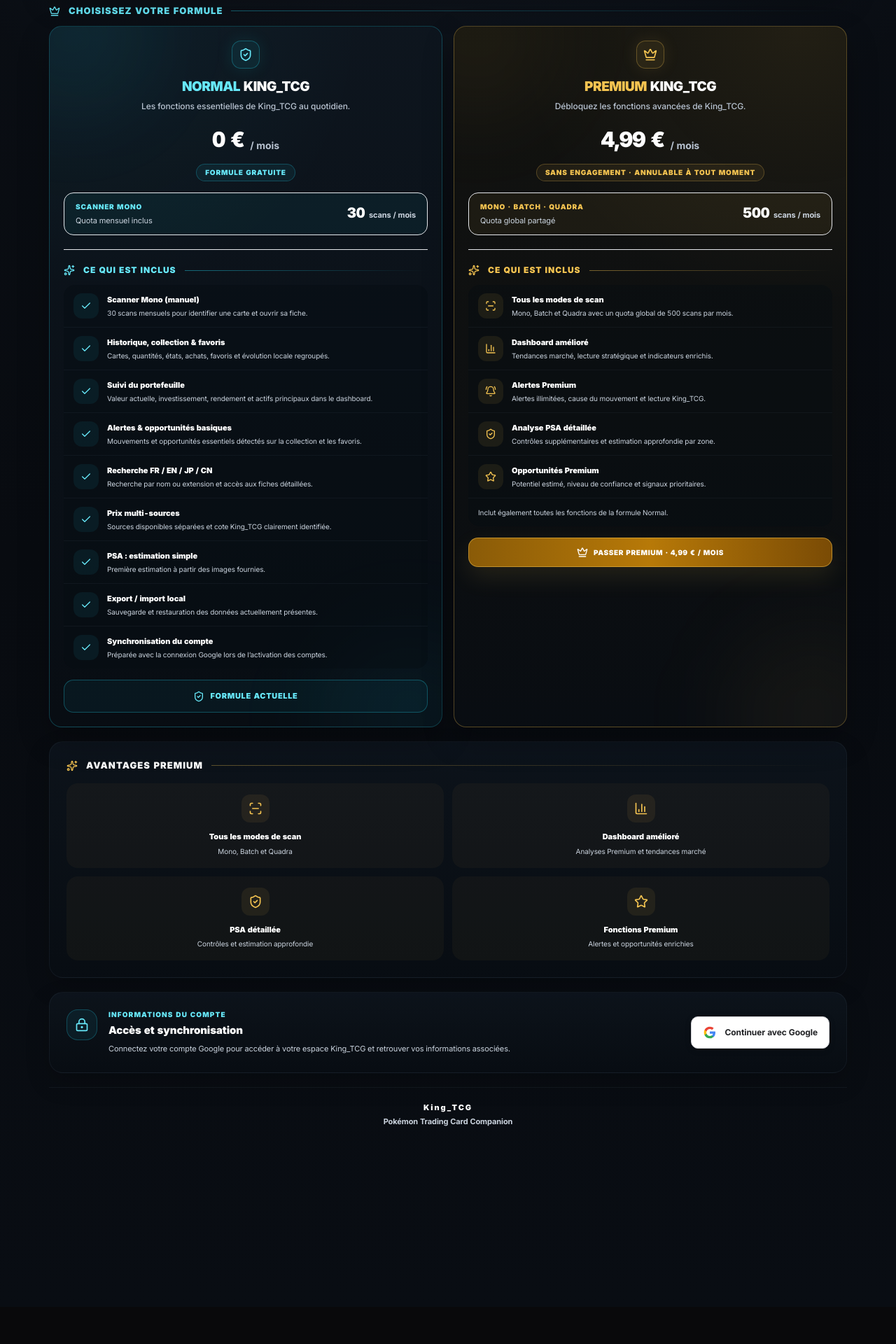
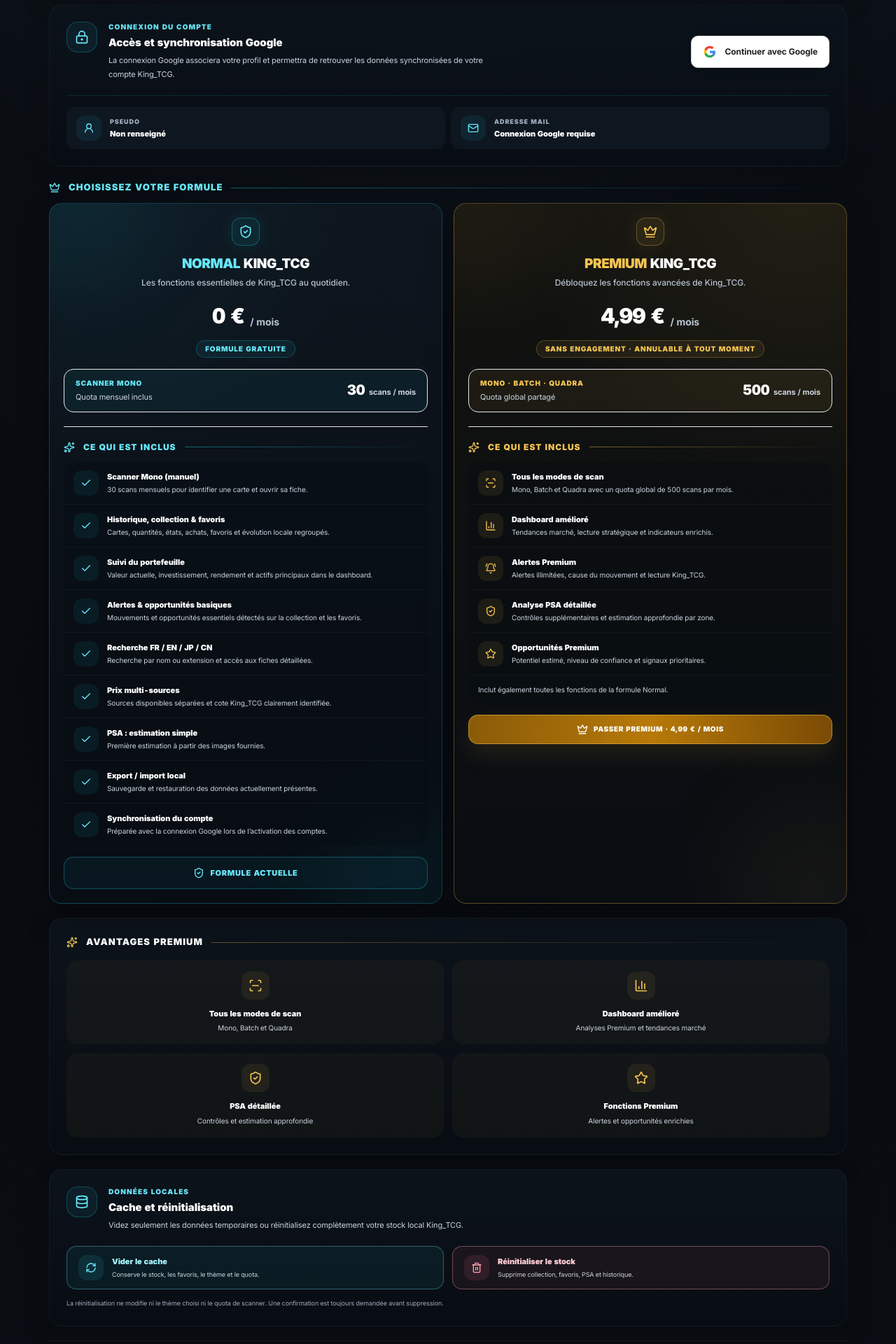
Before and after one commit to dylangdm1-dotcom/King_TcgV1, a Next.js app: page /parametres/compte in a window 1280 px wide. Shown: the part 280-2200 px from the top of the page at 70% size. Before the commit the page ends 2147 px from the top, so only its background shows below. Built offline with nearby package versions, Linux system fonts and the light colour scheme.

Commit message:
Update page.tsx

```diff
--- a/app/parametres/compte/page.tsx
+++ b/app/parametres/compte/page.tsx
@@ -1,5 +1,6 @@
 "use client";
 
+import { useEffect, useState } from "react";
 import Link from "next/link";
 import {
   ArrowLeft,
@@ -7,14 +8,37 @@ import {
   BellRing,
   Check,
   Crown,
+  Database,
   LockKeyhole,
+  Mail,
+  RefreshCw,
   ScanLine,
   ShieldCheck,
   Sparkles,
   Star,
+  Trash2,
   UserRound,
 } from "lucide-react";
 import Navbar from "../../../components/Navbar";
+import { clearAllData } from "../../../lib/storage";
+
+const PROFILE_STORAGE_KEY = "king_tcg_account_profile_v1";
+const ACCOUNT_DATA_KEYS = [
+  "king_tcg_psa_collection_v1",
+  "king_tcg_price_history",
+  "king_tcg_signal_snapshot_v1",
+] as const;
+
+const CACHE_KEYS: ReadonlySet<string> = new Set([
+  "king_tcg_market_price_cache_v1",
+  "king_tcg_signal_snapshot_v1",
+]);
+
+const CACHE_PREFIXES = [
+  "king_tcg_cards_cache",
+  "king_tcg_pokemon_cache",
+  "king_tcg_set_details_",
+] as const;
 
 const normalFeatures = [
   {
@@ -84,6 +108,52 @@ const premiumHighlights = [
 ] as const;
 
 export default function AccountManagementPage() {
+  const [profile, setProfile] = useState({ nickname: "", email: "" });
+  const [actionMessage, setActionMessage] = useState("");
+
+  useEffect(() => {
+    try {
+      const raw = window.localStorage.getItem(PROFILE_STORAGE_KEY);
+      const parsed = raw ? JSON.parse(raw) : null;
+      setProfile({
+        nickname: typeof parsed?.nickname === "string" ? parsed.nickname : "",
+        email: typeof parsed?.email === "string" ? parsed.email : "",
+      });
+    } catch {
+      setProfile({ nickname: "", email: "" });
+    }
+  }, []);
+
+  const removeCacheKeys = () => {
+    const keysToRemove: string[] = [];
+    for (let index = 0; index < window.localStorage.length; index += 1) {
+      const key = window.localStorage.key(index);
+      if (key && (CACHE_KEYS.has(key) || CACHE_PREFIXES.some((prefix) => key.startsWith(prefix)))) {
+        keysToRemove.push(key);
+      }
+    }
+    keysToRemove.forEach((key) => window.localStorage.removeItem(key));
+  };
+
+  const handleClearCache = () => {
+    if (!window.confirm("Vider le cache King_TCG ? Votre stock, vos favoris, votre thème et votre quota seront conservés.")) return;
+    removeCacheKeys();
+    setActionMessage("Cache King_TCG vidé. Actualisation en cours…");
+    window.setTimeout(() => window.location.reload(), 700);
+  };
+
+  const handleResetAccountData = () => {
+    const confirmed = window.confirm(
+      "Réinitialiser complètement le stock local ? Cette action supprimera la collection, les favoris, les cartes PSA et l’historique. Elle est irréversible."
+    );
+    if (!confirmed) return;
+
+    clearAllData();
+    ACCOUNT_DATA_KEYS.forEach((key) => window.localStorage.removeItem(key));
+    setActionMessage("Données du stock supprimées. Actualisation en cours…");
+    window.setTimeout(() => window.location.reload(), 900);
+  };
+
   return (
     <>
       <Navbar />
@@ -121,6 +191,66 @@ export default function AccountManagementPage() {
               </div>
             </div>
           </header>
+
+          <section className="kt-section-surface rounded-[20px] border p-5 sm:p-6">
+            <div className="flex flex-col gap-4 sm:flex-row sm:items-center sm:justify-between">
+              <div className="flex items-start gap-4">
+                <span className="flex h-11 w-11 shrink-0 items-center justify-center rounded-2xl border border-cyan-400/25 bg-cyan-400/[0.07] text-cyan-300">
+                  <LockKeyhole className="h-5 w-5" />
+                </span>
+                <div>
+                  <p className="text-[10px] font-black uppercase tracking-[0.11em] text-cyan-300">
+                    Connexion du compte
+                  </p>
+                  <h2 className="mt-1 text-[15px] font-black text-white">
+                    Accès et synchronisation Google
+                  </h2>
+                  <p className="mt-1 max-w-xl text-[11px] leading-5 text-zinc-300">
+                    La connexion Google associera votre profil et permettra de retrouver les données synchronisées de votre compte King_TCG.
+                  </p>
+                </div>
+              </div>
+
+              <button
+                type="button"
+                className="inline-flex w-full items-center justify-center gap-3 rounded-[10px] border border-zinc-300 bg-white px-4 py-3 text-[12px] font-bold text-[#202124] shadow-[0_2px_8px_rgba(0,0,0,.22)] transition hover:bg-[#f8f9fa] sm:w-auto"
+              >
+                <svg aria-hidden="true" viewBox="0 0 24 24" className="h-5 w-5 shrink-0">
+                  <path fill="#4285F4" d="M21.6 12.23c0-.71-.06-1.4-.18-2.07H12v3.92h5.38a4.6 4.6 0 0 1-2 3.02v2.54h3.24c1.9-1.75 2.98-4.33 2.98-7.41Z"/>
+                  <path fill="#34A853" d="M12 22c2.7 0 4.97-.9 6.62-2.36l-3.24-2.54c-.9.6-2.05.96-3.38.96-2.61 0-4.82-1.76-5.61-4.13H3.04v2.62A10 10 0 0 0 12 22Z"/>
+                  <path fill="#FBBC05" d="M6.39 13.93A6 6 0 0 1 6.08 12c0-.67.12-1.32.31-1.93V7.45H3.04A10 10 0 0 0 2 12c0 1.61.39 3.14 1.04 4.55l3.35-2.62Z"/>
+                  <path fill="#EA4335" d="M12 5.94c1.47 0 2.79.5 3.83 1.5l2.87-2.87A9.63 9.63 0 0 0 12 2a10 10 0 0 0-8.96 5.45l3.35 2.62C7.18 7.7 9.39 5.94 12 5.94Z"/>
+                </svg>
+                Continuer avec Google
+              </button>
+            </div>
+
+            <div className="mt-5 grid gap-2 border-t border-cyan-400/[0.12] pt-4 sm:grid-cols-2">
+              <div className="kt-subpanel flex items-center gap-3 px-3.5 py-3">
+                <span className="flex h-9 w-9 shrink-0 items-center justify-center rounded-xl bg-cyan-400/[0.08] text-cyan-300">
+                  <UserRound className="h-4 w-4" />
+                </span>
+                <div className="min-w-0">
+                  <p className="text-[9px] font-black uppercase tracking-[0.10em] text-zinc-400">Pseudo</p>
+                  <p className="mt-0.5 truncate text-[11px] font-black text-white">
+                    {profile.nickname || "Non renseigné"}
+                  </p>
+                </div>
+              </div>
+
+              <div className="kt-subpanel flex items-center gap-3 px-3.5 py-3">
+                <span className="flex h-9 w-9 shrink-0 items-center justify-center rounded-xl bg-cyan-400/[0.08] text-cyan-300">
+                  <Mail className="h-4 w-4" />
+                </span>
+                <div className="min-w-0">
+                  <p className="text-[9px] font-black uppercase tracking-[0.10em] text-zinc-400">Adresse mail</p>
+                  <p className="mt-0.5 truncate text-[11px] font-black text-white">
+                    {profile.email || "Connexion Google requise"}
+                  </p>
+                </div>
+              </div>
+            </div>
+          </section>
 
           <section>
             <div className="mb-3 flex items-center gap-3">
@@ -347,37 +477,62 @@ export default function AccountManagementPage() {
           </section>
 
           <section className="kt-section-surface rounded-[20px] border p-5 sm:p-6">
-            <div className="flex flex-col gap-4 sm:flex-row sm:items-center sm:justify-between">
             <div className="flex items-start gap-4">
               <span className="flex h-11 w-11 shrink-0 items-center justify-center rounded-2xl border border-cyan-400/25 bg-cyan-400/[0.07] text-cyan-300">
-                  <LockKeyhole className="h-5 w-5" />
+                <Database className="h-5 w-5" />
               </span>
               <div>
                 <p className="text-[10px] font-black uppercase tracking-[0.11em] text-cyan-300">
-                    Informations du compte
+                  Données locales
                 </p>
                 <h2 className="mt-1 text-[15px] font-black text-white">
-                    Accès et synchronisation
+                  Cache et réinitialisation
                 </h2>
                 <p className="mt-1 max-w-xl text-[11px] leading-5 text-zinc-300">
-                    Connectez votre compte Google pour accéder à votre espace King_TCG et retrouver vos informations associées.
+                  Videz seulement les données temporaires ou réinitialisez complètement votre stock local King_TCG.
                 </p>
               </div>
             </div>
 
+            <div className="mt-5 grid gap-3 sm:grid-cols-2">
               <button
                 type="button"
-                className="inline-flex w-full items-center justify-center gap-3 rounded-[10px] border border-zinc-300 bg-white px-4 py-3 text-[12px] font-bold text-[#202124] shadow-[0_2px_8px_rgba(0,0,0,.22)] transition hover:bg-[#f8f9fa] sm:w-auto"
+                onClick={handleClearCache}
+                className="flex items-center gap-3 rounded-[14px] border border-cyan-300/[0.34] bg-cyan-400/[0.065] px-4 py-3 text-left transition hover:border-cyan-200/[0.58] hover:bg-cyan-400/[0.11]"
               >
-                <svg aria-hidden="true" viewBox="0 0 24 24" className="h-5 w-5 shrink-0">
-                  <path fill="#4285F4" d="M21.6 12.23c0-.71-.06-1.4-.18-2.07H12v3.92h5.38a4.6 4.6 0 0 1-2 3.02v2.54h3.24c1.9-1.75 2.98-4.33 2.98-7.41Z"/>
-                  <path fill="#34A853" d="M12 22c2.7 0 4.97-.9 6.62-2.36l-3.24-2.54c-.9.6-2.05.96-3.38.96-2.61 0-4.82-1.76-5.61-4.13H3.04v2.62A10 10 0 0 0 12 22Z"/>
-                  <path fill="#FBBC05" d="M6.39 13.93A6 6 0 0 1 6.08 12c0-.67.12-1.32.31-1.93V7.45H3.04A10 10 0 0 0 2 12c0 1.61.39 3.14 1.04 4.55l3.35-2.62Z"/>
-                  <path fill="#EA4335" d="M12 5.94c1.47 0 2.79.5 3.83 1.5l2.87-2.87A9.63 9.63 0 0 0 12 2a10 10 0 0 0-8.96 5.45l3.35 2.62C7.18 7.7 9.39 5.94 12 5.94Z"/>
-                </svg>
-                Continuer avec Google
+                <span className="flex h-9 w-9 shrink-0 items-center justify-center rounded-xl bg-cyan-400/[0.10] text-cyan-300">
+                  <RefreshCw className="h-4 w-4" />
+                </span>
+                <span>
+                  <span className="block text-[11px] font-black text-cyan-200">Vider le cache</span>
+                  <span className="mt-0.5 block text-[9px] leading-4 text-zinc-300">Conserve le stock, les favoris, le thème et le quota.</span>
+                </span>
+              </button>
+
+              <button
+                type="button"
+                onClick={handleResetAccountData}
+                className="flex items-center gap-3 rounded-[14px] border border-rose-300/[0.38] bg-rose-400/[0.065] px-4 py-3 text-left transition hover:border-rose-200/[0.62] hover:bg-rose-400/[0.11]"
+              >
+                <span className="flex h-9 w-9 shrink-0 items-center justify-center rounded-xl bg-rose-400/[0.10] text-rose-300">
+                  <Trash2 className="h-4 w-4" />
+                </span>
+                <span>
+                  <span className="block text-[11px] font-black text-rose-200">Réinitialiser le stock</span>
+                  <span className="mt-0.5 block text-[9px] leading-4 text-zinc-300">Supprime collection, favoris, PSA et historique.</span>
+                </span>
               </button>
             </div>
+
+            {actionMessage ? (
+              <p className="mt-3 rounded-xl border border-cyan-300/[0.28] bg-cyan-400/[0.06] px-3 py-2 text-center text-[10px] font-bold text-cyan-200">
+                {actionMessage}
+              </p>
+            ) : null}
+
+            <p className="mt-3 text-[9px] leading-4 text-zinc-400">
+              La réinitialisation ne modifie ni le thème choisi ni le quota de scanner. Une confirmation est toujours demandée avant suppression.
+            </p>
           </section>
 
           <footer className="border-t border-white/[0.06] pt-5 text-center">
```
Lines whose indentation alone changed are shown as unchanged.
